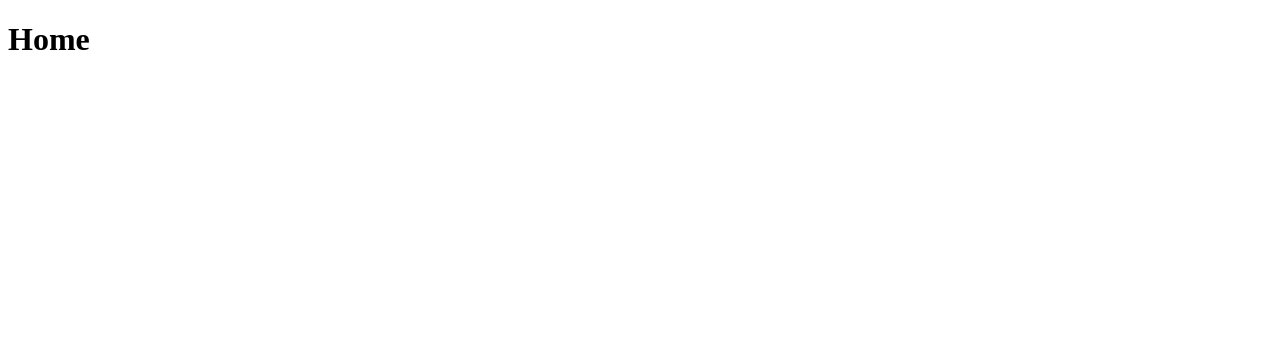
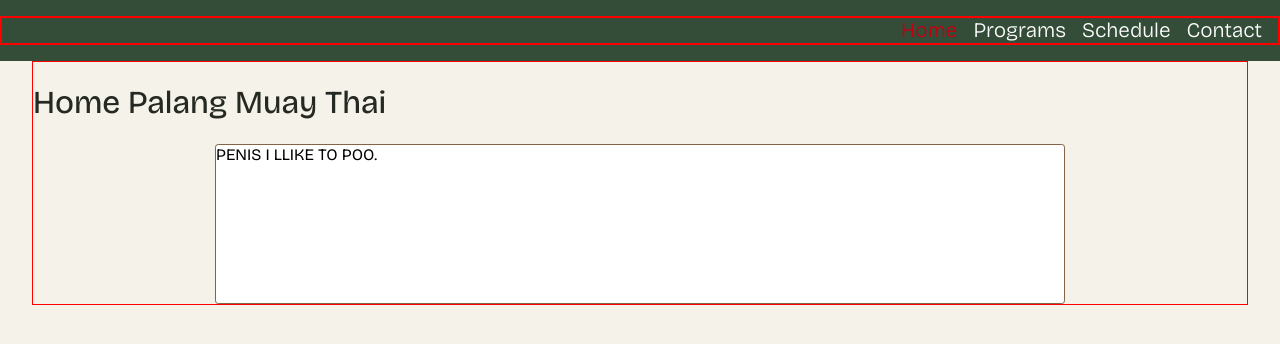
Before and after one commit to joeylee08/palang-muay-thai, a React (Vite) app in the folder client/: page / in a window 1280 px wide. Shown: the top 344 px of the page. Built offline with nearby package versions, Linux system fonts and the light colour scheme.

Commit message:
NavBar and font selected

```diff
--- a/client/index.html
+++ b/client/index.html
@@ -4,6 +4,10 @@
 		<meta charset="UTF-8"/>
 		<meta name="viewport" content="width=device-width, initial-scale=1.0"/>
 		<title>Fullstack Starter</title>
+		<!-- font bricolage grotesque -->
+		<link rel="preconnect" href="https://fonts.googleapis.com">
+		<link rel="preconnect" href="https://fonts.gstatic.com" crossorigin>
+		<link href="https://fonts.googleapis.com/css2?family=Bricolage+Grotesque:opsz,wght@12..96,200..800&display=swap" rel="stylesheet">
 	</head>
 	<body>
 			<div id="root"></div>
--- a/client/src/App.tsx
+++ b/client/src/App.tsx
@@ -1,11 +1,17 @@
 import { Routes, Route } from "react-router-dom";
 import Home from "./pages/Home";
+import NavBar from "./components/NavBar";
 
 const App = () => {
 	return (
-		<Routes>
-			<Route path="/" element={<Home />} />
-		</Routes>
+		<>
+			<NavBar />
+
+			<Routes>
+				<Route path="/" element={<Home />} />
+			</Routes>
+		</>
+
 	);
 }
 
--- /dev/null
+++ b/client/src/components/NavBar.tsx
@@ -0,0 +1,26 @@
+import { NavLink } from "react-router-dom";
+
+const NavBar = () => {
+	return (
+		<>
+		<nav className="desktopNav">
+			<ul className="linksList">
+				<li><NavLink to="/" className={({ isActive }) => isActive ? "selected" : ""}>Home</NavLink></li>
+				<li><NavLink to="/programs" className={({ isActive }) => isActive ? "selected" : ""}>Programs</NavLink></li>
+				<li><NavLink to="/schedule" className={({ isActive }) => isActive ? "selected" : ""}>Schedule</NavLink></li>
+				<li><NavLink to="/contact" className={({ isActive }) => isActive ? "selected" : ""}>Contact</NavLink></li>
+			</ul>
+		</nav>
+		{/* <nav className="mobileNav">
+			<ul className='linksList'>
+                <li><NavLink to="/" className={({ isActive }) => isActive ? "selected" : ""}>Home</NavLink></li>
+				<li><NavLink to="/programs" className={({ isActive }) => isActive ? "selected" : ""}>Programs</NavLink></li>
+				<li><NavLink to="/schedule" className={({ isActive }) => isActive ? "selected" : ""}>Schedule</NavLink></li>
+				<li><NavLink to="/contact" className={({ isActive }) => isActive ? "selected" : ""}>Contact</NavLink></li>
+			</ul>
+		</nav> */}
+		</>
+	);
+};
+
+export default NavBar;
--- a/client/src/pages/Home.tsx
+++ b/client/src/pages/Home.tsx
@@ -1,7 +1,10 @@
 const Home = () => {
 	return (
 		<div className='mainPage home'>
-			<h1>Home</h1>
+			<h1>Home Palang Muay Thai</h1>
+			<div className='child'>
+				PENIS I LLIKE TO POO.
+			</div>
 		</div>
 	);
 }
--- a/client/src/styles.css
+++ b/client/src/styles.css
@@ -1,7 +1,68 @@
+/*
+white #FFFFFF;
+ivory #F5F2E9;
+sand #D8CDB9;
+brown #846347;
+dark-green #344D38;
+charcoal #252923;
+*/
+
 * {
 	box-sizing: border-box;
+	font-family: "Bricolage Grotesque", sans-serif;
 }
-
+html,
+body,
+#root {
+	margin: 0;
+	min-height: 100%;
+	width: 100%;
+}
+body {
+	background-color: #F5F2E9;
+}
+h1, h2, h3, h4 {
+	color: #252923;
+	font-weight: 450;
+}
+p {
+	color: #252923;
+}
 .mainPage {
-	width: auto;
+	width: 95%;
+	margin: 0 auto;
+	background-color: #F5F2E9;
+	border: 1px solid red;
 }
+.child {
+	background-color: white;
+	margin: 0 auto;
+	width: 70%;
+	height: 10rem;
+	border: 0.03rem solid #846347;
+	border-radius: 0.2rem;
+}
+nav {
+	display: flex;
+	width: 100%;
+	background-color: #344D38;
+}
+.linksList {
+  display: flex;
+  flex-direction: row;
+	padding-right: 1rem;
+  gap: 1rem;
+  width: 100%;
+  justify-content: flex-end;
+  list-style: none;
+  border: 2px solid red;
+}
+.linksList a {
+  text-decoration: none;
+  font-size: 1.3rem;
+  font-weight: 300;
+  color: white;
+}
+.linksList a.selected {
+  color: #C30010;
+}
```
